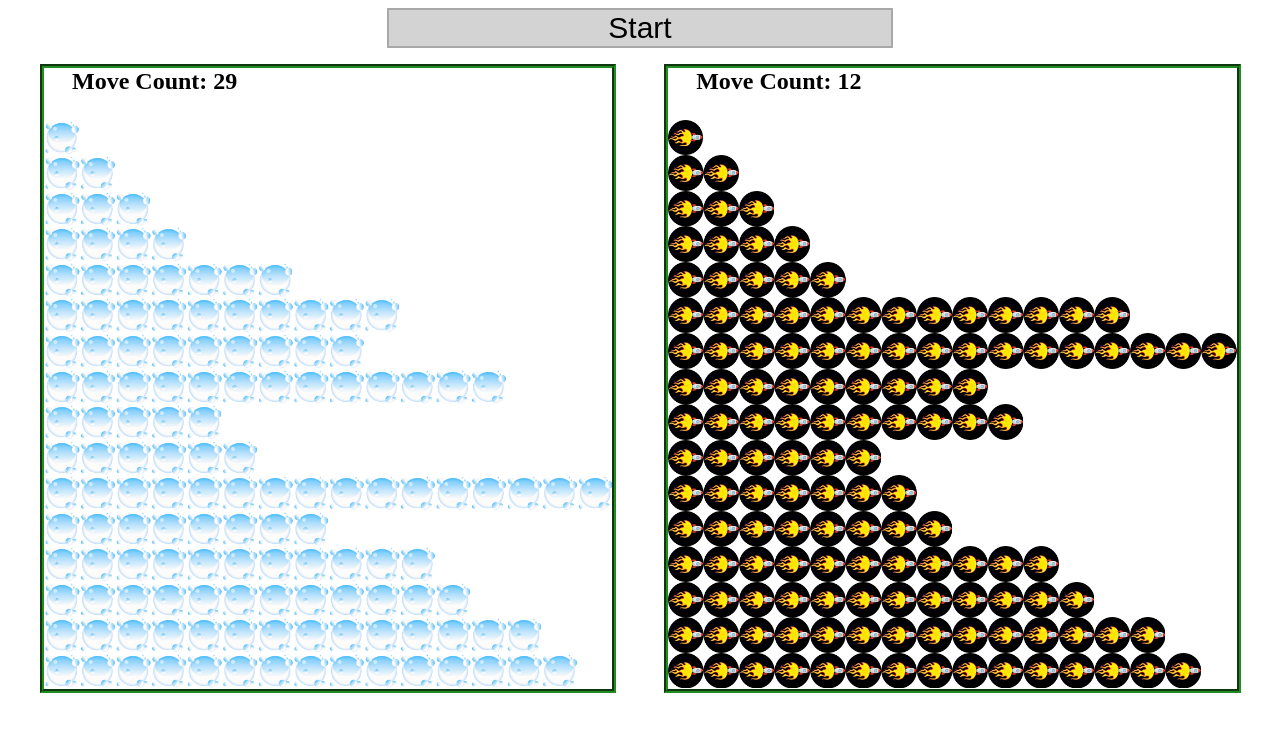
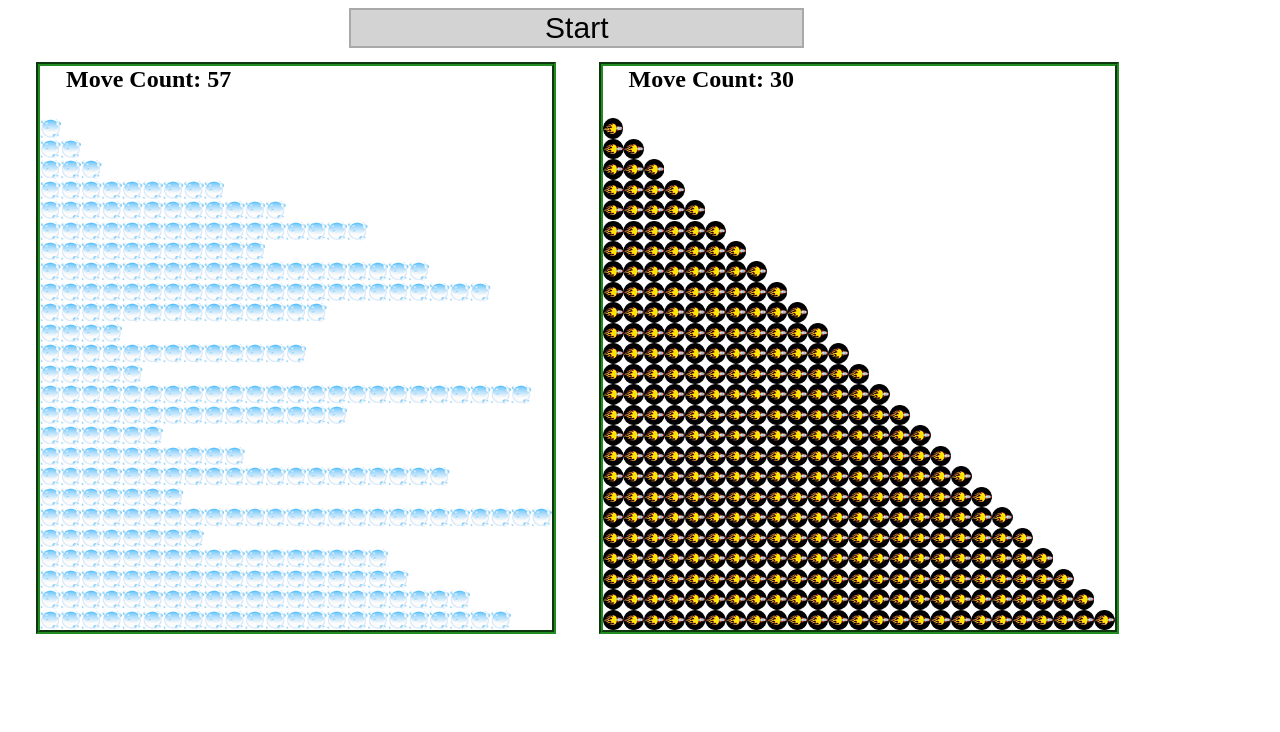
Before and after one commit to jgarro-MrG/jgarro-MrG.github.io, a plain HTML site: page asd-projects/sorting-exercise/index.html in a window 1280 px wide. Both pictures are taken after a click on the button "Start". Drawn offline with nearby package versions, Linux system fonts and the light colour scheme.

Commit message:
saving sorting exercise

```diff
--- a/asd-projects/sorting-exercise/index.css
+++ b/asd-projects/sorting-exercise/index.css
@@ -1,5 +1,8 @@
+body {
+    display: cover;
+}
 #fullContainer {
-    width:100%;
+    width:90%;
 }
 #buttonContainer {
     margin:auto;
@@ -16,6 +19,7 @@
     display: table;
     margin: 0 auto;
     width: 100%;
+    height: 95%;
 }
 .subContainer {
     display: inline-block;
--- a/asd-projects/sorting-exercise/index.js
+++ b/asd-projects/sorting-exercise/index.js
@@ -29,7 +29,6 @@
 
 // TODO 3: Implement quickSort
 async function quickSort(array, left, right) {
-    console.log(left + "  " + right);
     if ((right - left) > 0) {
         let index = await partition(array, left, right);
         if (left < index -1) {
@@ -45,15 +44,15 @@
 
 // TODOs 4 & 5: Implement partition
 async function partition(array, left, right) {
-    var pivot = array[Math.floor((right + left) / 2)].value;
-    while (array[left].value < array[right].value) {
+    let pivot = array[Math.floor((right + left) / 2)].value;
+    while (left < right) {
         while(array[left].value < pivot) {
             left += 1;
         }
         while (array[right].value > pivot) {
             right -= 1;
         }
-        if (left < right) {
+        if (left < right && array[left].value > array[right].value) {
             swap(array, left, right);
             updateCounter(quickCounter);
             await sleep();
--- a/asd-projects/sorting-exercise/setup.js
+++ b/asd-projects/sorting-exercise/setup.js
@@ -6,10 +6,10 @@
 // THE CONSTANTS BELOW MAY BE ALTERED FOR EXPERIMENTATION PURPOSES
 
 // set the delay between each sort step
-const SLEEP_AMOUNT = 100;
+const SLEEP_AMOUNT = 50;
 
 // set the max number of squares
-const MAX_SQUARES = 16;
+const MAX_SQUARES = 25;
 
 // set constants for pseudo-random number generation
 const SEED = 2;
```
